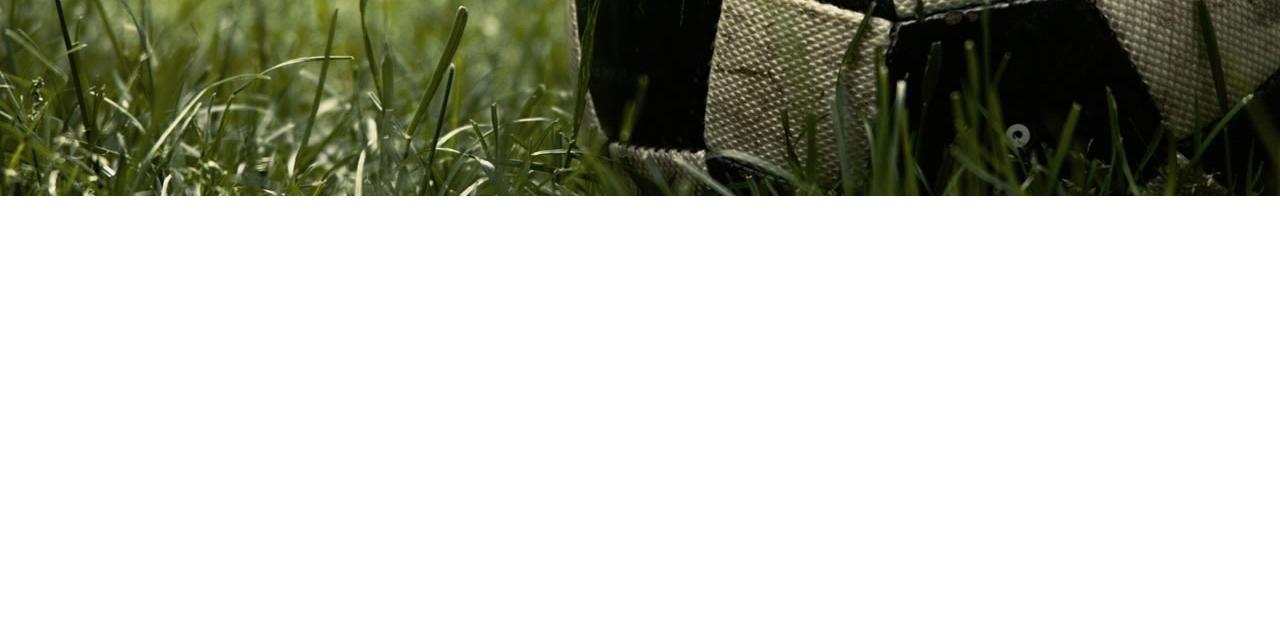
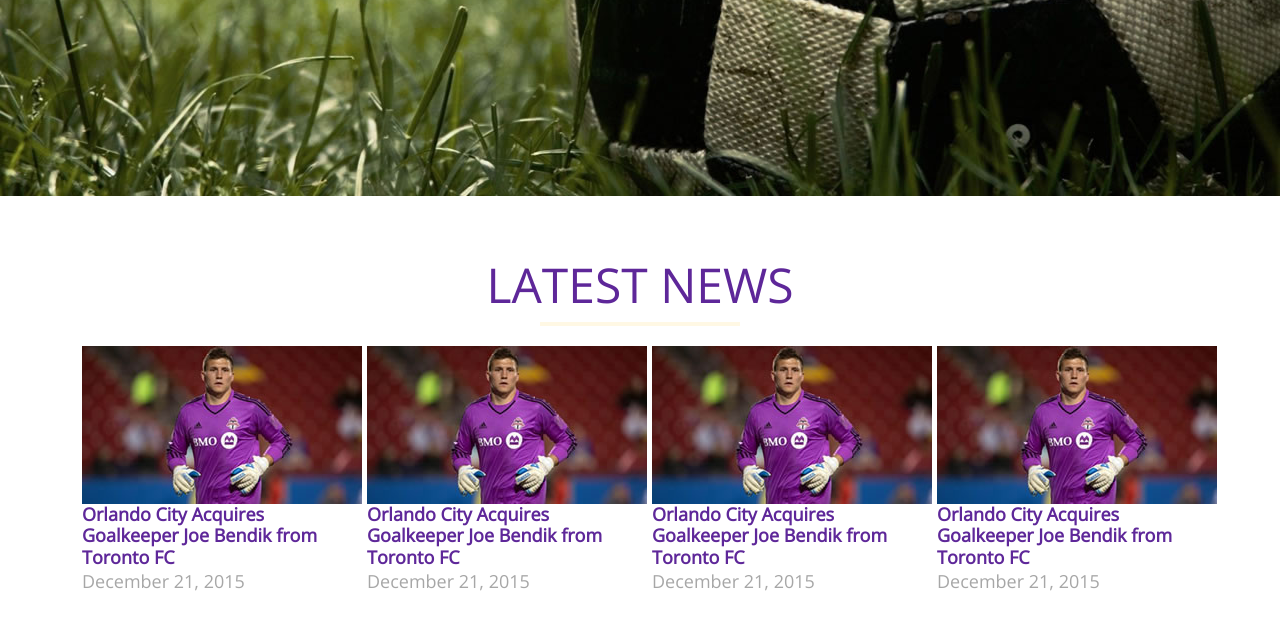
Before and after one commit to nandacruz/projeto01, a website: page index.html in a window 1280 px wide. Shown: the part 512-1142 px from the top of the page. Before the commit the page ends 878 px from the top, so only its background shows below. Drawn offline with nearby package versions, Linux system fonts and the light colour scheme.

Commit message:
Adding "news" div.
Update index.html and style.css

```diff
--- a/index.html
+++ b/index.html
@@ -87,6 +87,40 @@
 
       </section>
 
+
+      <div id="news" class="container">
+            <div class="row text-center">
+                  <h2>LATEST NEWS</h2>
+                  <hr>
+            </div>
+            <div class="row thumbnails">
+                  <div class="col-md-3">
+                        <img src="src/img/layout/noticia-thumb.jpg" alt="Notícia">
+                        <h3>Orlando City Acquires Goalkeeper Joe Bendik from Toronto FC</h3>
+                        <time>December 21, 2015</time>
+                  </div>
+                  <div class="col-md-3">
+                        <img src="src/img/layout/noticia-thumb.jpg" alt="Notícia">
+                        <h3>Orlando City Acquires Goalkeeper Joe Bendik from Toronto FC</h3>
+                        <time>December 21, 2015</time>
+                  </div>
+                  <div class="col-md-3">
+                        <img src="src/img/layout/noticia-thumb.jpg" alt="Notícia">
+                        <h3>Orlando City Acquires Goalkeeper Joe Bendik from Toronto FC</h3>
+                        <time>December 21, 2015</time>
+                  </div>
+                  <div class="col-md-3">
+                        <img src="src/img/layout/noticia-thumb.jpg" alt="Notícia">
+                        <h3>Orlando City Acquires Goalkeeper Joe Bendik from Toronto FC</h3>
+                        <time>December 21, 2015</time>
+                  </div>
+            </div>
+
+      </div>
+
+
+
+
       <script src="node_modules/bootstrap/dist/js/bootstrap.min.js"></script>
 </body>
 </html>
--- a/src/css/style.css
+++ b/src/css/style.css
@@ -194,3 +194,41 @@ header #logotipo{
       font-weight: bold;
 
 }
+
+#news{
+      position: relative;
+      top: -110px;
+}
+
+#news h2{
+      color: #5E2799;
+      font-family: 'Open Sans', sans-serif;
+      font-size: 48px;
+      text-transform: uppercase;
+      text-align: center;
+}
+
+#news hr{
+      border:#FDE192 solid 2px;
+      width: 200px;
+      margin: 0 auto;
+}
+
+.thumbnails{
+      margin-top: 20px;
+}
+
+
+#news .thumbnails h3{
+      color: #5E2799;
+      font-family: 'Open Sans', sans-serif;
+      font-size: 18px;
+      font-weight: bold;
+      margin-bottom: 0;
+}
+
+#news .thumbnails time{
+      color: #A7A7A7;
+      font-size: 18px;
+      font-family:'Open Sans', sans-serif;
+}
```
Also changed, not shown: src/img/layout/noticia-thumb.jpg (added).
